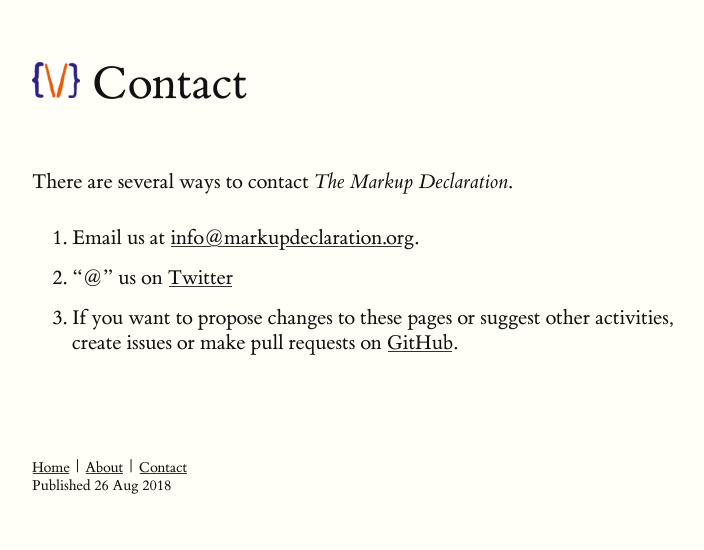
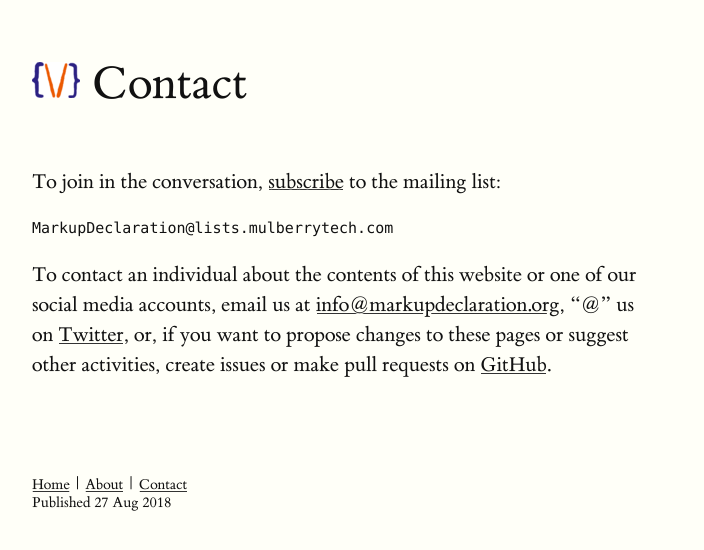
Before and after one commit to markupdeclaration/markupdeclaration.org, a Jekyll site: the page built from _pages/02_contact.md, in a window 1280 px wide. Shown: the top 550 px of the page, without its empty margins (128-832 px from the left). Built offline with Jekyll 4.4.1, drawn with Linux system fonts in a browser that asks for light colours.

Commit message:
Updated contacts page

````diff
--- a/_pages/02_contact.md
+++ b/_pages/02_contact.md
@@ -2,13 +2,21 @@
 layout: page
 title: Contact
 permalink: /contact
-date: 2018-08-26
+date: 2018-08-27
 ---
 
-There are several ways to contact _The Markup Declaration_.
+To join in the conversation,
+[subscribe](http://www.mulberrytech.com/markupdeclaration.html)
+to the mailing list:
 
-1. Email us at [info@markupdeclaration.org](mailto:info@markupdelaration.org).
-2. “@” us on [Twitter](https://twitter.com/markupdec)
-3. If you want to propose changes to these pages or suggest
-   other activities, create issues or make pull requests
-   on [GitHub](https://github.com/markupdeclaration/).
+```
+MarkupDeclaration@lists.mulberrytech.com
+```
+
+To contact an individual about the contents of this website or one
+of our social media accounts,
+email us at [info@markupdeclaration.org](mailto:info@markupdelaration.org),
+“@” us on [Twitter](https://twitter.com/markupdec), or,
+if you want to propose changes to these pages or suggest other
+activities, create issues or make pull requests on
+[GitHub](https://github.com/markupdeclaration/).
````
